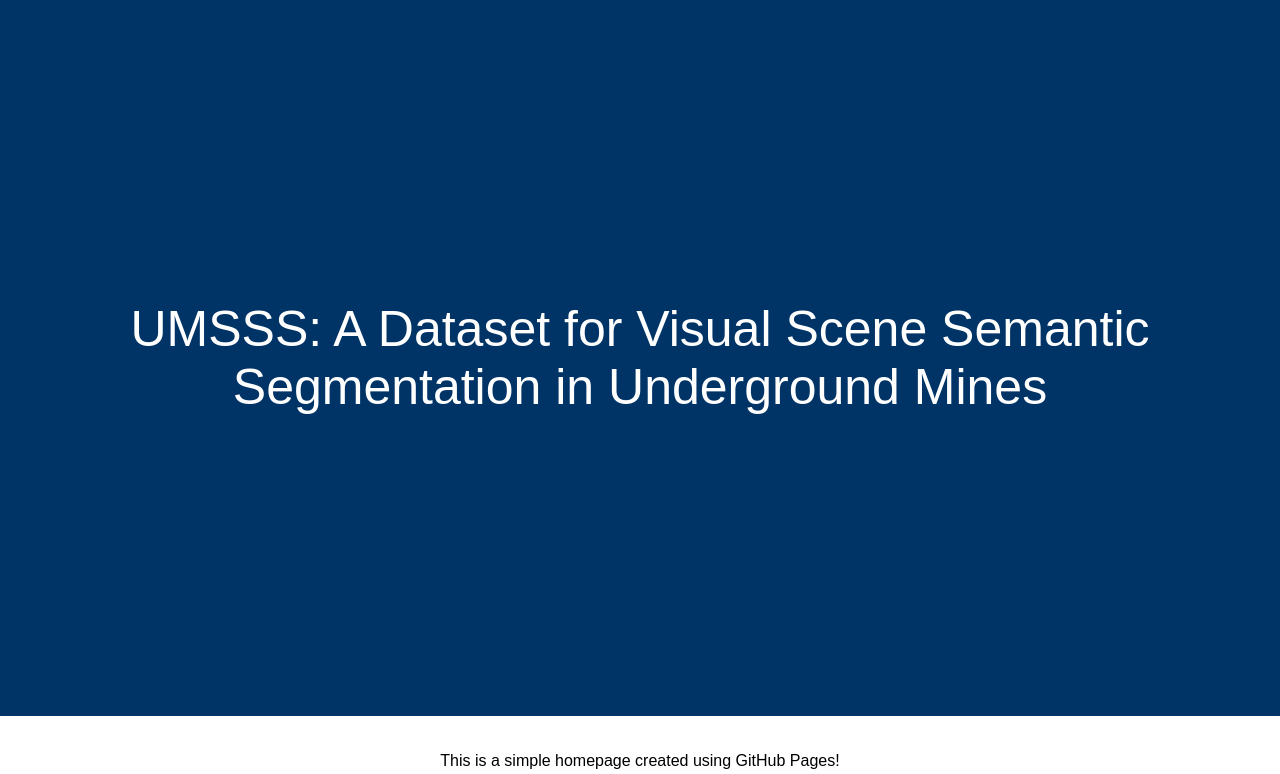
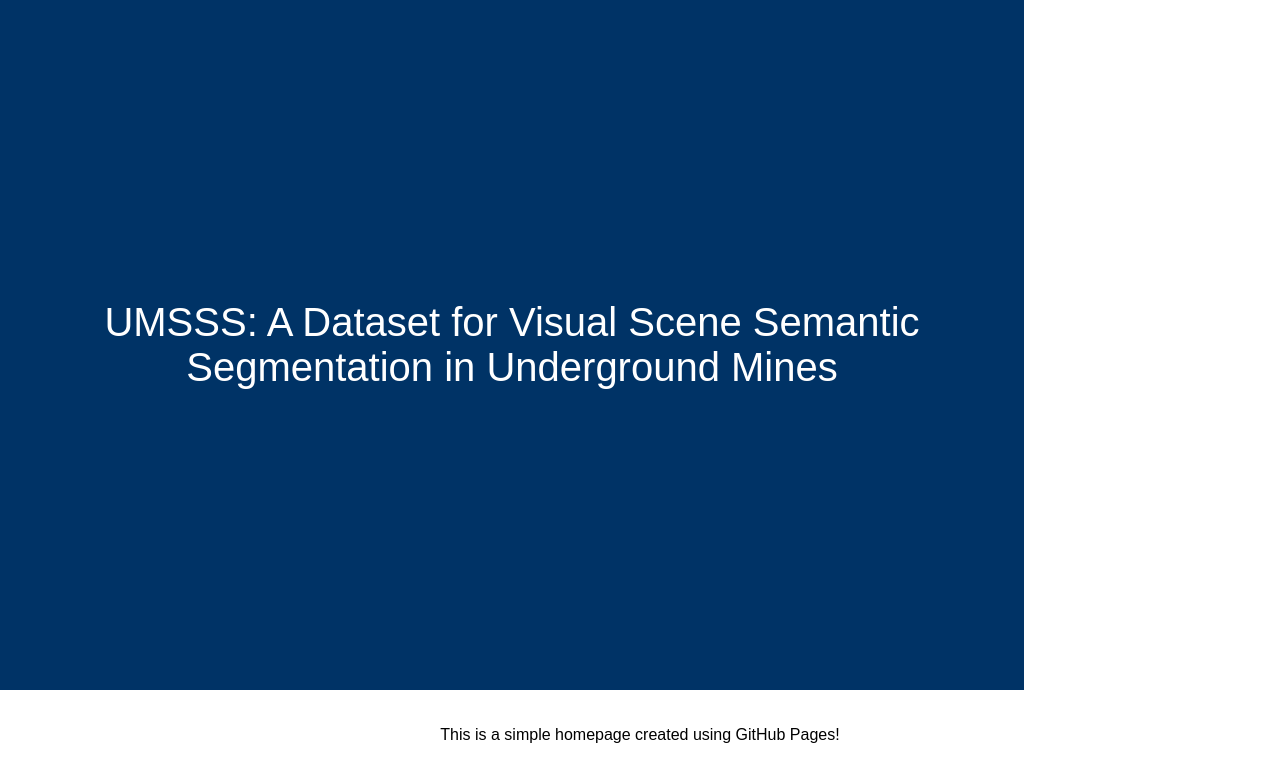
Before and after one commit to Jarven111/UMSSS, a plain HTML site: page index.html in a window 1280 px wide. Shown: the top 774 px of the page. Drawn offline with Linux system fonts and the light colour scheme.

Commit message:
Update index.html

```diff
--- a/index.html
+++ b/index.html
@@ -17,7 +17,10 @@
       color: white;               /* 白色文字 */
       text-align: center;         /* 居中对齐 */
       padding: 300px 0;            /* 上下内边距 */
-      font-size: 50px;            /* 文字大小 */
+      font-size: 40px;            /* 文字大小 */
+      word-wrap: break-word;      /* 自动换行 */
+      max-width: 80%;            /* 最大宽度 100% */
+      overflow-wrap: break-word;  /* 防止文字溢出 */
     }
 
     /* 页面主体内容的样式 */
```
